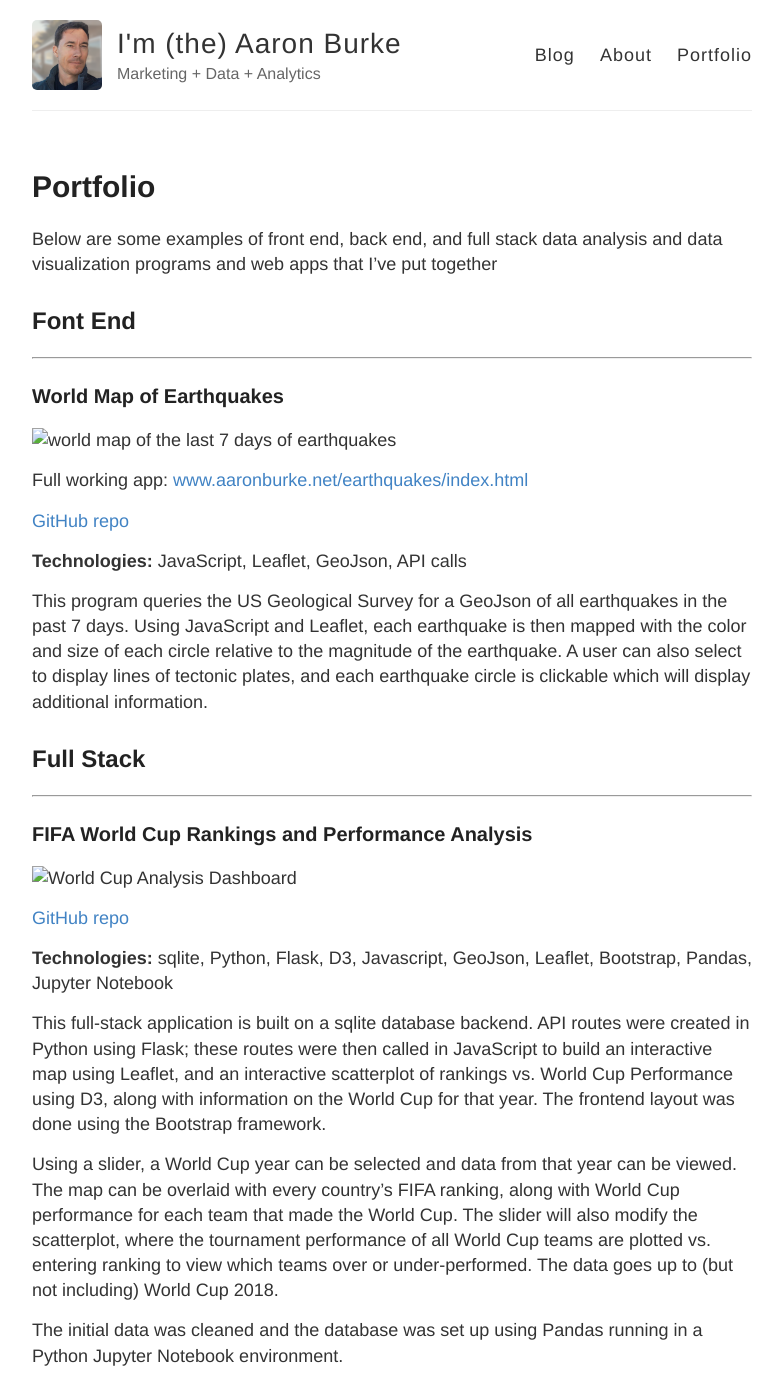
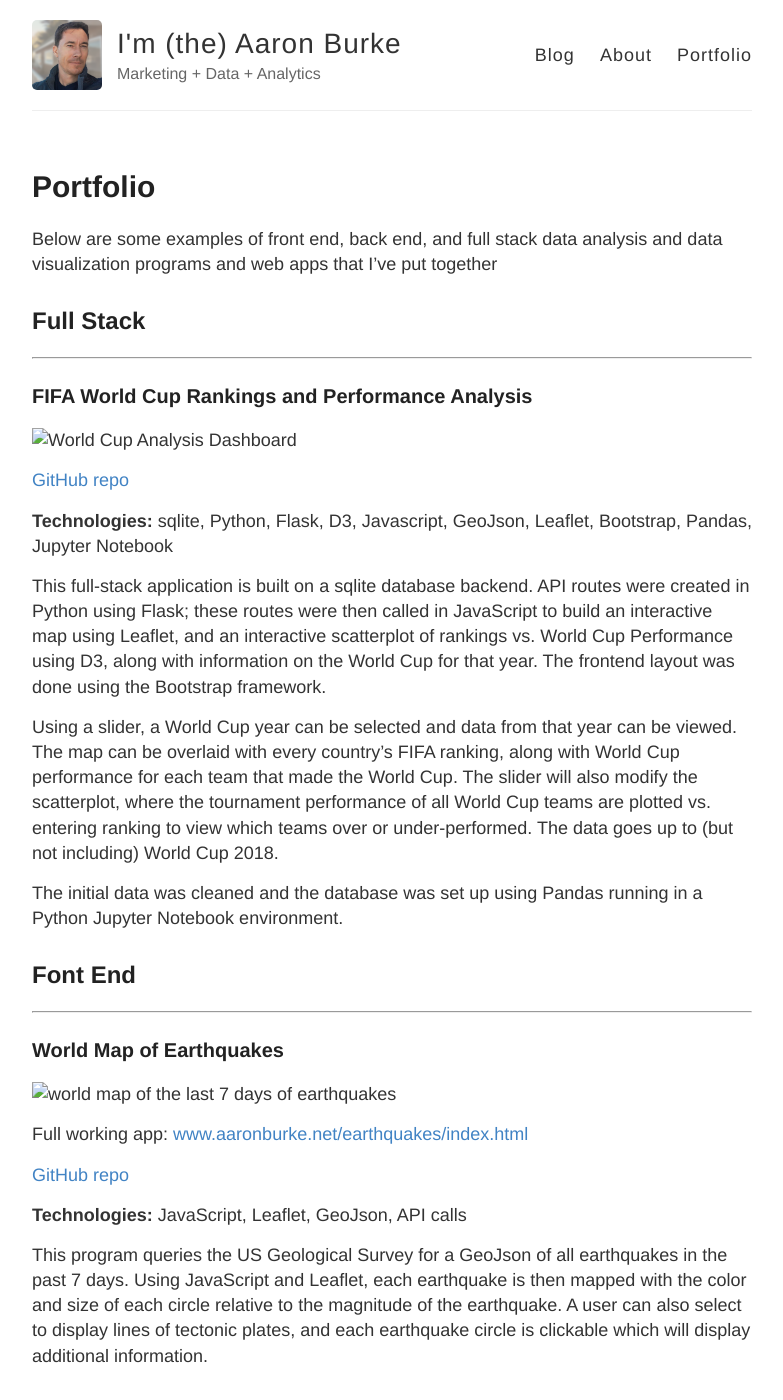
Before and after one commit to imtheaaron/imtheaaron.github.io, a Jekyll site: the page built from portfolio.md, in a window 1280 px wide and 1400 px high. Shown: the whole window, without its empty margins (248-1031 px from the left). Built offline with Jekyll 4.4.1, drawn with Linux system fonts in a browser that asks for light colours; part of the change alters nothing that is shown.

```diff
--- a/portfolio.md
+++ b/portfolio.md
@@ -5,6 +5,23 @@ permalink: /portfolio/
 ---
 
 Below are some examples of front end, back end, and full stack data analysis and data visualization programs and web apps that I've put together
+
+## Full Stack
+---
+
+### FIFA World Cup Rankings and Performance Analysis
+
+![World Cup Analysis Dashboard](images/world_cup_dashboard.jpg)
+
+[GitHub repo](https://github.com/imtheaaron/World-Cup-Analysis)
+
+**Technologies:** sqlite, Python, Flask, D3, Javascript, GeoJson, Leaflet, Bootstrap, Pandas, Jupyter Notebook
+
+This full-stack application is built on a sqlite database backend. API routes were created in Python using Flask; these routes were then called in JavaScript to build an interactive map using Leaflet, and an interactive scatterplot of rankings vs. World Cup Performance using D3, along with information on the World Cup for that year. The frontend layout was done using the Bootstrap framework.
+
+Using a slider, a World Cup year can be selected and data from that year can be viewed. The map can be overlaid with every country's FIFA ranking, along with World Cup performance for each team that made the World Cup. The slider will also modify the scatterplot, where the tournament performance of all World Cup teams are plotted vs. entering ranking to view which teams over or under-performed. The data goes up to (but not including) World Cup 2018.
+
+The initial data was cleaned and the database was set up using Pandas running in a Python Jupyter Notebook environment.
 
 ## Font End
 ---
@@ -25,23 +42,6 @@ Full working app: [www.aaronburke.net/earthquakes/index.html](http://www.aaronbu
 
 This program queries the US Geological Survey for a GeoJson of all earthquakes in the past 7 days. Using JavaScript and Leaflet, each earthquake is then mapped with the color and size of each circle relative to the magnitude of the earthquake. A user can also select to display lines of tectonic plates, and each earthquake circle is clickable which will display additional information.
 
-## Full Stack
----
-
-### FIFA World Cup Rankings and Performance Analysis
-
-![World Cup Analysis Dashboard](images/world_cup_dashboard.jpg)
-
-[GitHub repo](https://github.com/imtheaaron/World-Cup-Analysis)
-
-**Technologies:** sqlite, Python, Flask, D3, Javascript, GeoJson, Leaflet, Bootstrap, Pandas, Jupyter Notebook
-
-This full-stack application is built on a sqlite database backend. API routes were created in Python using Flask; these routes were then called in JavaScript to build an interactive map using Leaflet, and an interactive scatterplot of rankings vs. World Cup Performance using D3, along with information on the World Cup for that year. The frontend layout was done using the Bootstrap framework.
-
-Using a slider, a World Cup year can be selected and data from that year can be viewed. The map can be overlaid with every country's FIFA ranking, along with World Cup performance for each team that made the World Cup. The slider will also modify the scatterplot, where the tournament performance of all World Cup teams are plotted vs. entering ranking to view which teams over or under-performed. The data goes up to (but not including) World Cup 2018.
-
-The initial data was cleaned and the database was set up using Pandas running in a Python Jupyter Notebook environment.
-
 ## Back End ##
 ---
 
```
